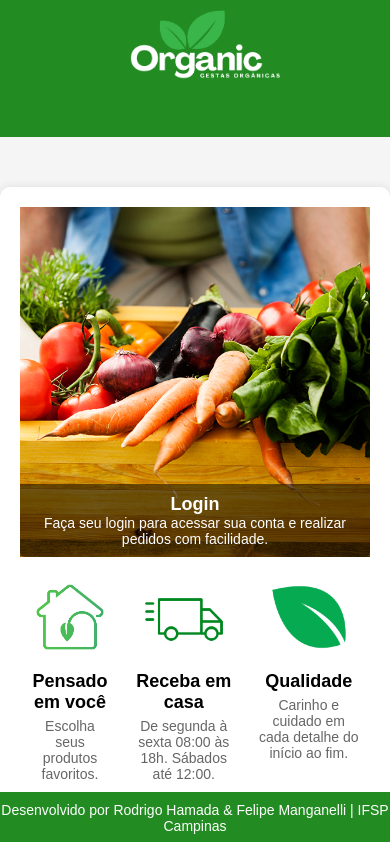
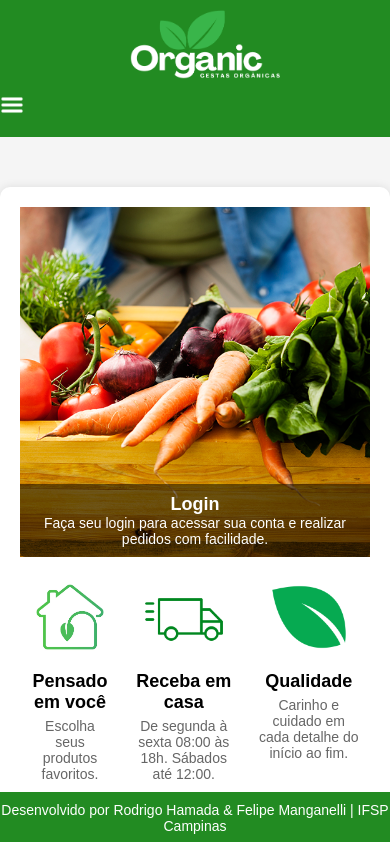
Before and after one commit to rodrigohamada/projetoweb, a React (Create React App) app in the folder projetoweb/: page / in a window 390 px wide. Shown: the top 842 px of the page. Built offline with nearby package versions, Linux system fonts and the light colour scheme; no server answers.

Commit message:
Update Header.js

```diff
--- a/projetoweb/src/components/Header.js
+++ b/projetoweb/src/components/Header.js
@@ -1,11 +1,12 @@
 import React, { useEffect, useState } from "react";
 import { Link } from "react-router-dom";
 import { auth } from "../store/env";
-import MobileMenuIcon from "./MobileMenuIcon";
 import logo from "../assets/images/logo.png";
+import menuIcon from "../assets/images/MobileMenuIcon.png";
 
 const Header = () => {
-  const [user, setUser] = useState(null); // Estado para armazenar o usuário logado
+  const [user, setUser] = useState(null);
+  const [isMobileMenuOpen, setMobileMenuOpen] = useState(false); // Estado para controlar o menu móvel
 
   useEffect(() => {
     document.title = "Organic - Cestas Orgânicas";
@@ -14,34 +15,37 @@ const Header = () => {
       link.href = require("../assets/images/folha.png");
     }
 
-    // Verifica o estado de autenticação do usuário
     const unsubscribe = auth.onAuthStateChanged((user) => {
       if (user) {
-        setUser(user); // Usuário está logado
+        setUser(user);
       } else {
-        setUser(null); // Usuário não está logado
+        setUser(null);
       }
     });
 
-    return () => unsubscribe(); // Limpa o listener de autenticação quando o componente é desmontado
+    return () => unsubscribe();
   }, []);
 
   const handleLogout = () => {
     auth.signOut();
-    setUser(null); // Limpa o estado de usuário após logout
-    window.location.href = '/'; // Redireciona para a página inicial após o logout
+    setUser(null);
+    window.location.href = '/';
+  };
+
+  const toggleMobileMenu = () => {
+    setMobileMenuOpen(!isMobileMenuOpen); // Alterna o estado do menu móvel
   };
 
   return (
     <header>
       <Link to="/"><img src={logo} alt="Logo Cooperativa Orgânica" className="logo" /></Link>
       <nav>
-        <ul className="menu">
+        <ul className={`menu ${isMobileMenuOpen ? "open" : ""}`}> {/* Aplica a classe "open" se o menu móvel estiver aberto */}
           <li><Link to="/" id="home-link">Home</Link></li>
           <li><Link to="/sobre">Sobre</Link></li>
           <li><Link to="/produtos">Produtos</Link></li>
           <li><Link to="/cadastro_pedidos" id="pedidos-link">Pedidos</Link></li>
-          {user ? ( // Se o usuário estiver logado, esconde o link de login
+          {user ? (
             <>
               <li><Link to="/cadastro_produtos" id="cadastro-produtos-link">Cadastro de Produtos</Link></li>
               <button id="logout-button" onClick={handleLogout}>Logout</button>
@@ -51,7 +55,17 @@ const Header = () => {
             <li><Link to="/login" id="login-link">Login</Link></li>
           )}
         </ul>
-        <MobileMenuIcon />
+        <div className="mobile-menu-controls">
+          {isMobileMenuOpen && (
+            <button className="close-menu" onClick={toggleMobileMenu}>x</button>
+          )}
+          <img
+            src={menuIcon}
+            alt="Menu"
+            className="mobile-menu-icon"
+            onClick={toggleMobileMenu}
+          />
+        </div>
       </nav>
     </header>
   );
```
